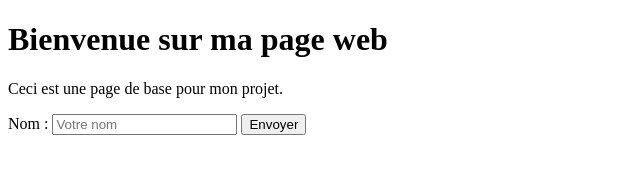
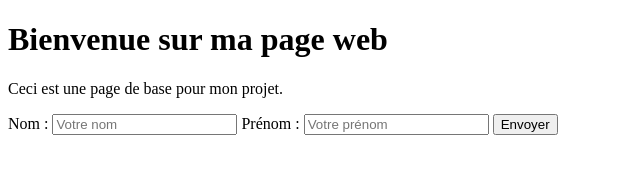
Before and after one commit to TBObvious/formulaire, a plain HTML site: page index.html in a window 1280 px wide. Shown: the whole page, without its empty margins (0-640 px from the left). Drawn offline with Linux system fonts and the light colour scheme.

Commit message:
Ajout d'un champ 'Prénom' au formulaire

```diff
--- a/index.html
+++ b/index.html
@@ -13,6 +13,10 @@
     <form action="#" method="POST">
         <label for="nom">Nom :</label>
         <input type="text" id="nom" name="nom" placeholder="Votre nom" required>
+
+        <label for="prenom">Prénom :</label>
+        <input type="text" id="prenom" name="prenom" placeholder="Votre prénom" required>
+
         <button type="submit">Envoyer</button>
     </form>
 </body>
```
